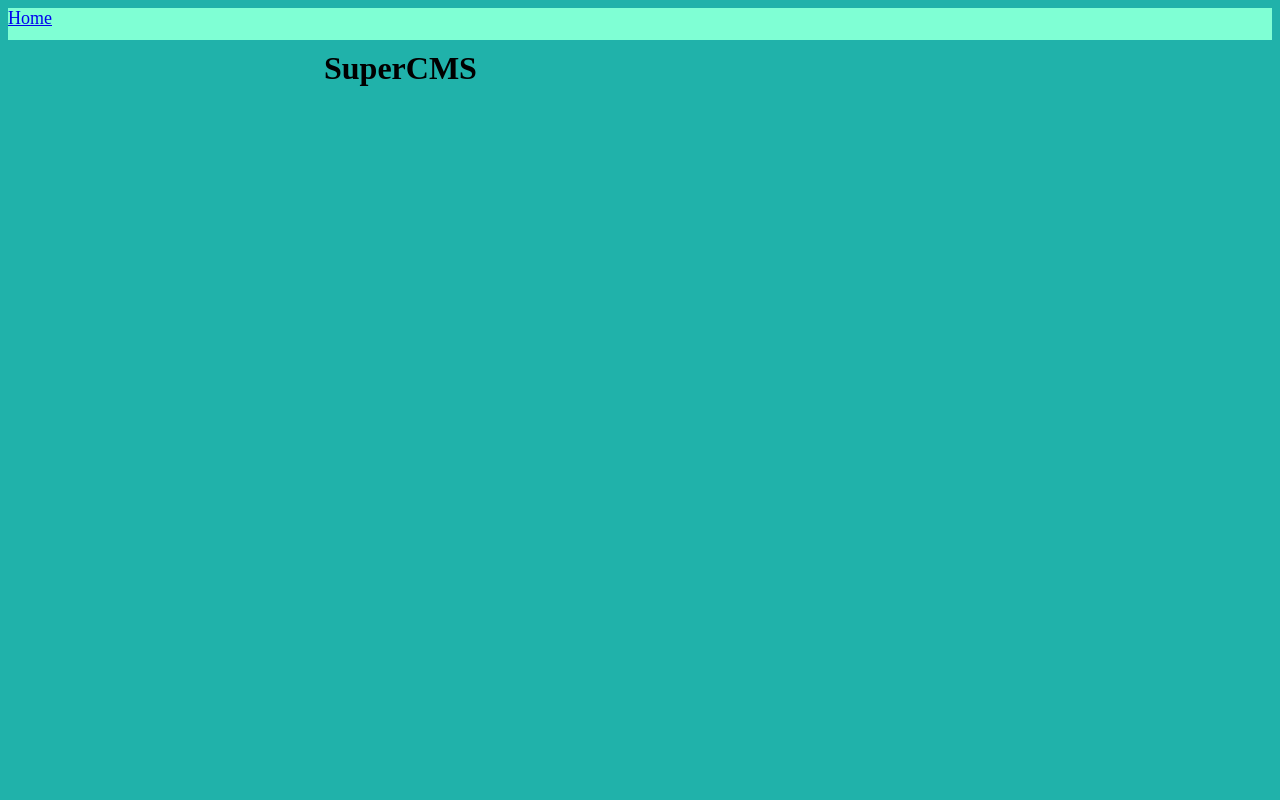
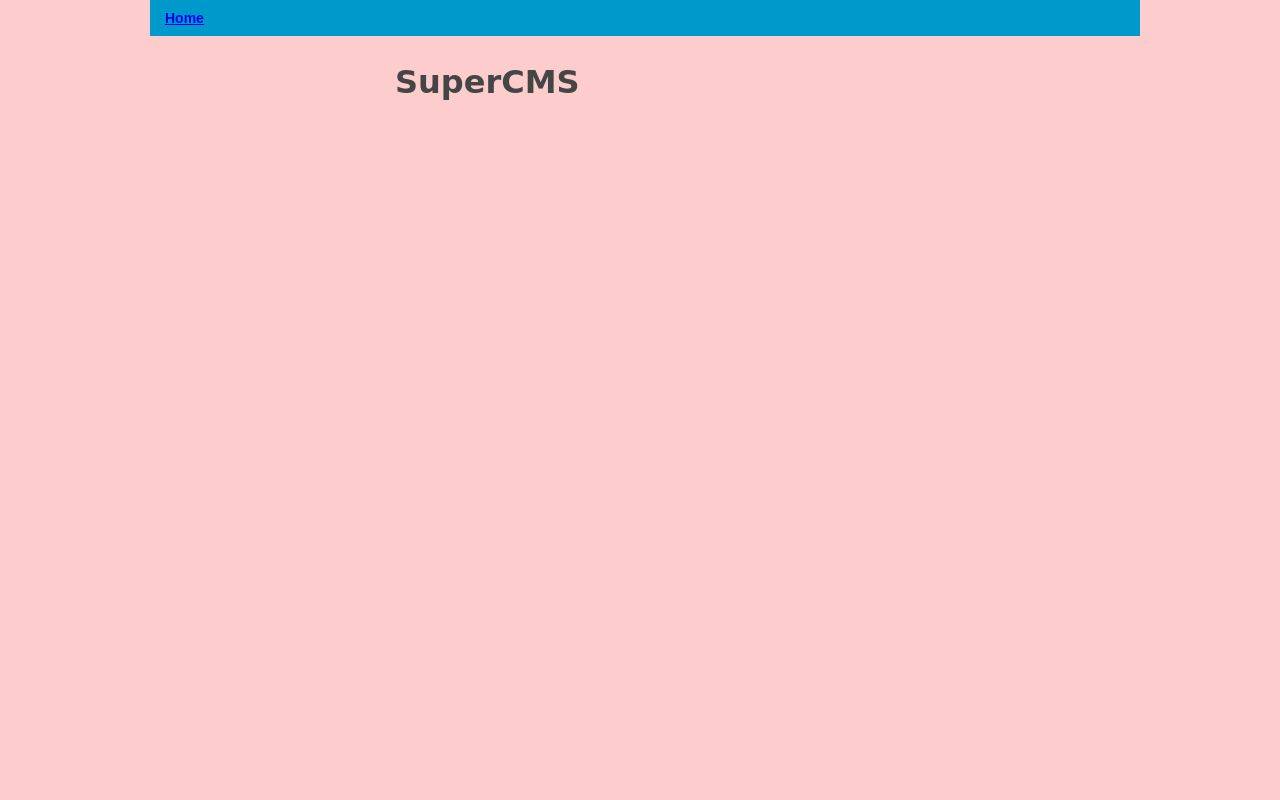
Before and after one commit to radams15/cms-api, a Flask app: page / in a window 1280 px wide. Run offline with Flask 2, Linux system fonts and the light colour scheme; data that the repository does not hold is empty.

Commit message:
Infinitely improve the website appearance.

```diff
--- a/backend/static/css/style.css
+++ b/backend/static/css/style.css
@@ -1,5 +1,57 @@
 body {
-    background: lightseagreen;
+    background-color: #fdcdcd;
+    font-family: Arial, sans-serif;
+    font-size: 16px;
+    color: #454545;
+    font-weight: bold;
+    margin: 0;
+    padding: 0;
+}
+
+h1, h2, h3, h4, h5 {
+    font-family: 'Comic Sans MS', cursive;
+    font-weight: bold;
+    padding: 0;
+    margin: 0;
+    line-height: 1;
+}
+
+ul {
+    padding: 0;
+    list-style-type: none;
+    margin: 0;
+}
+
+body {
+    width: 980px;
+    margin: 0 auto;
+}
+
+.navbar {
+    width: 100%;
+    background-color: #0099cc;
+    padding: 5px;
+    margin-bottom: 20px;
+}
+
+.navbar a {
+    text-align: center;
+    display: inline-block;
+    padding: 5px 10px;
+    font-size: 14px;
+    font-weight: bold;
+}
+
+.navbar a:hover {
+    color: #000000;
+    text-decoration: underline;
+}
+
+.readArticleBox .editArticleBox {
+    width: 100%;
+    padding: 10px;
+    background-color: #efefef;
+    margin-bottom: 20px;
 }
 
 .center {
@@ -63,13 +115,3 @@ body {
 .editArticleImage {
 
 }
-
-.navbar {
-    background: aquamarine;
-    height: 2em;
-}
-
-.navHome {
-    font-size: large;
-    margin-right: 20px;
-}
--- a/backend/templates/nav.html
+++ b/backend/templates/nav.html
@@ -1,5 +1,4 @@
 <div class="navbar">
-
     <a class="navHome" href="/">Home</a>
 
     {% for article in articles %}
```
